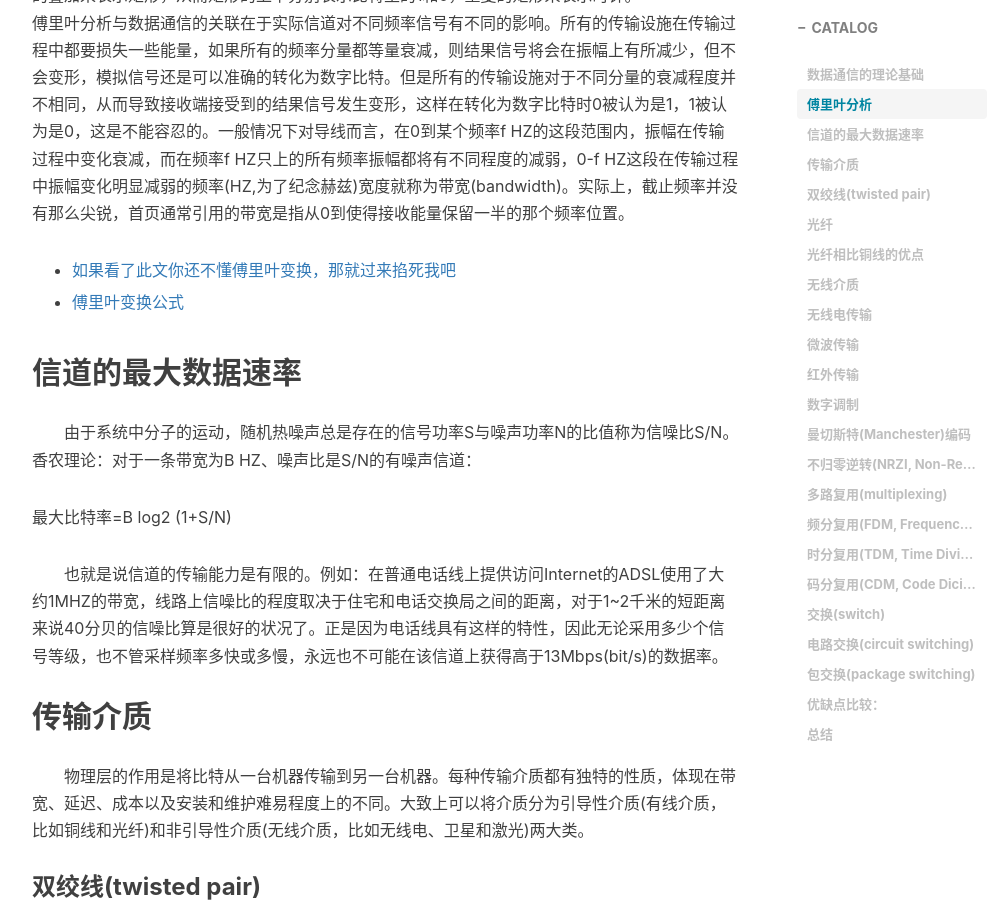
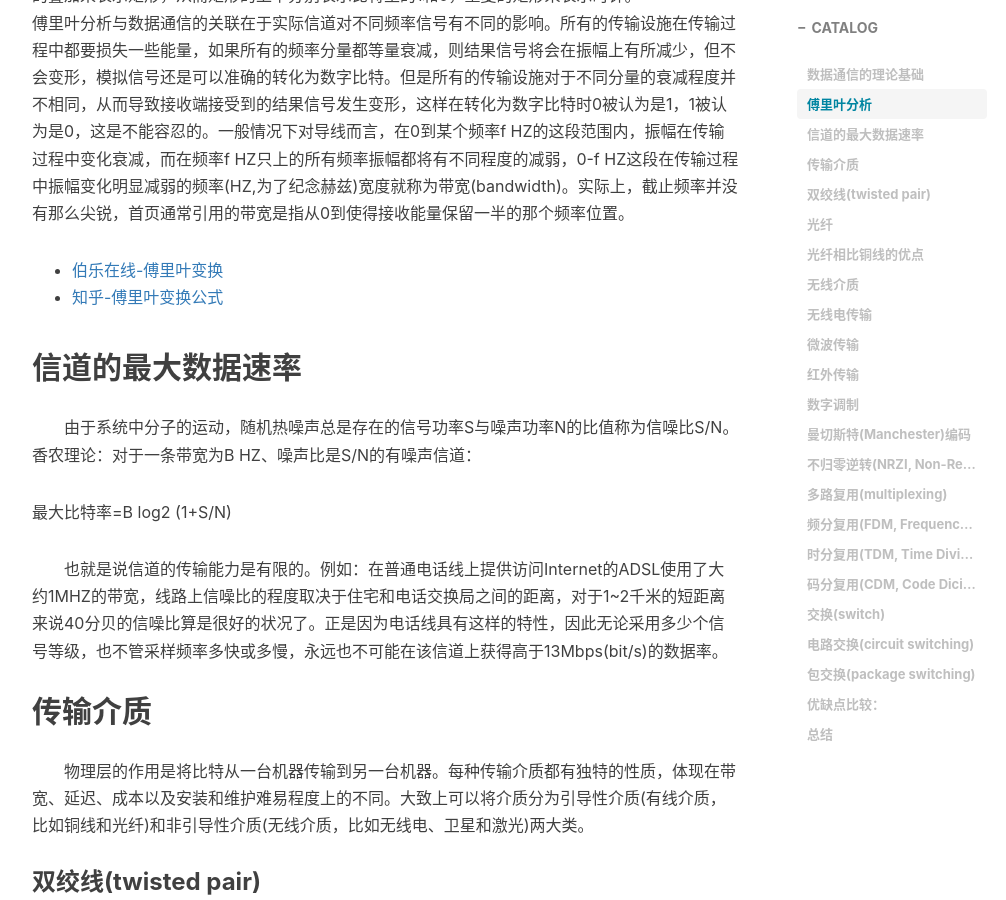
Before and after one commit to NBSChain/nbschain.github.io, a Jekyll site: the page built from _posts/2019-02-13-网络协议-物理层.md, in a window 1280 px wide and 900 px high, scrolled down 1187 px. Shown: the whole window, without its empty margins (233-1239 px from the left). Built offline with Jekyll 4.4.1, drawn with Linux system fonts in a browser that asks for light colours; nearby versions of some CDN libraries; comment, search, counter and statistics services are not loaded.

Commit message:
Network Protocol

```diff
--- a/_posts/2019-02-13-网络协议-物理层.md
+++ b/_posts/2019-02-13-网络协议-物理层.md
@@ -32,9 +32,9 @@ a = c1 e1 + c2 e2 + c3 e3 + ........................cn en。
 这样就可以通过频率的叠加来表示矩形，从而矩形的上下分别表示比特里的1和0，重复的矩形来表示时钟。<br>
 傅里叶分析与数据通信的关联在于实际信道对不同频率信号有不同的影响。所有的传输设施在传输过程中都要损失一些能量，如果所有的频率分量都等量衰减，则结果信号将会在振幅上有所减少，但不会变形，模拟信号还是可以准确的转化为数字比特。但是所有的传输设施对于不同分量的衰减程度并不相同，从而导致接收端接受到的结果信号发生变形，这样在转化为数字比特时0被认为是1，1被认为是0，这是不能容忍的。一般情况下对导线而言，在0到某个频率f HZ的这段范围内，振幅在传输过程中变化衰减，而在频率f HZ只上的所有频率振幅都将有不同程度的减弱，0-f HZ这段在传输过程中振幅变化明显减弱的频率(HZ,为了纪念赫兹)宽度就称为带宽(bandwidth)。实际上，截止频率并没有那么尖锐，首页通常引用的带宽是指从0到使得接收能量保留一半的那个频率位置。
 </p>
-  * [如果看了此文你还不懂傅里叶变换，那就过来掐死我吧](https://www.zhihu.com/question/19714540 "伯乐在线-如果看了此文你还不懂傅里叶变换，那就过来掐死我吧")
 
-  * [傅里叶变换公式](https://www.zhihu.com/question/19714540 "知乎-傅里叶变换公式")
+  * [伯乐在线-傅里叶变换](https://www.zhihu.com/question/19714540 '伯乐在线-如果看了此文你还不懂傅里叶变换，那就过来掐死我吧')
+  * [知乎-傅里叶变换公式](https://www.zhihu.com/question/19714540 '知乎-傅里叶变换公式')
 
 ## 信道的最大数据速率
 <p class="section-indent">
```
